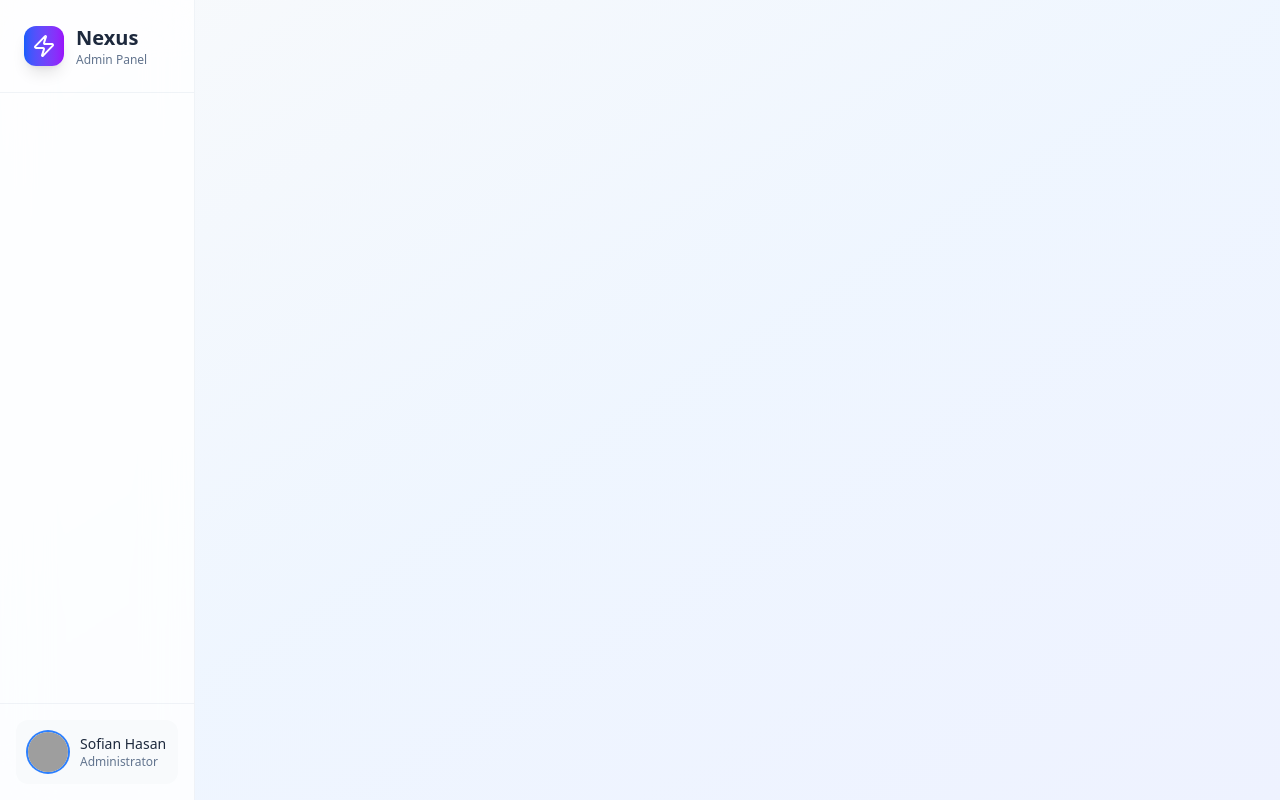
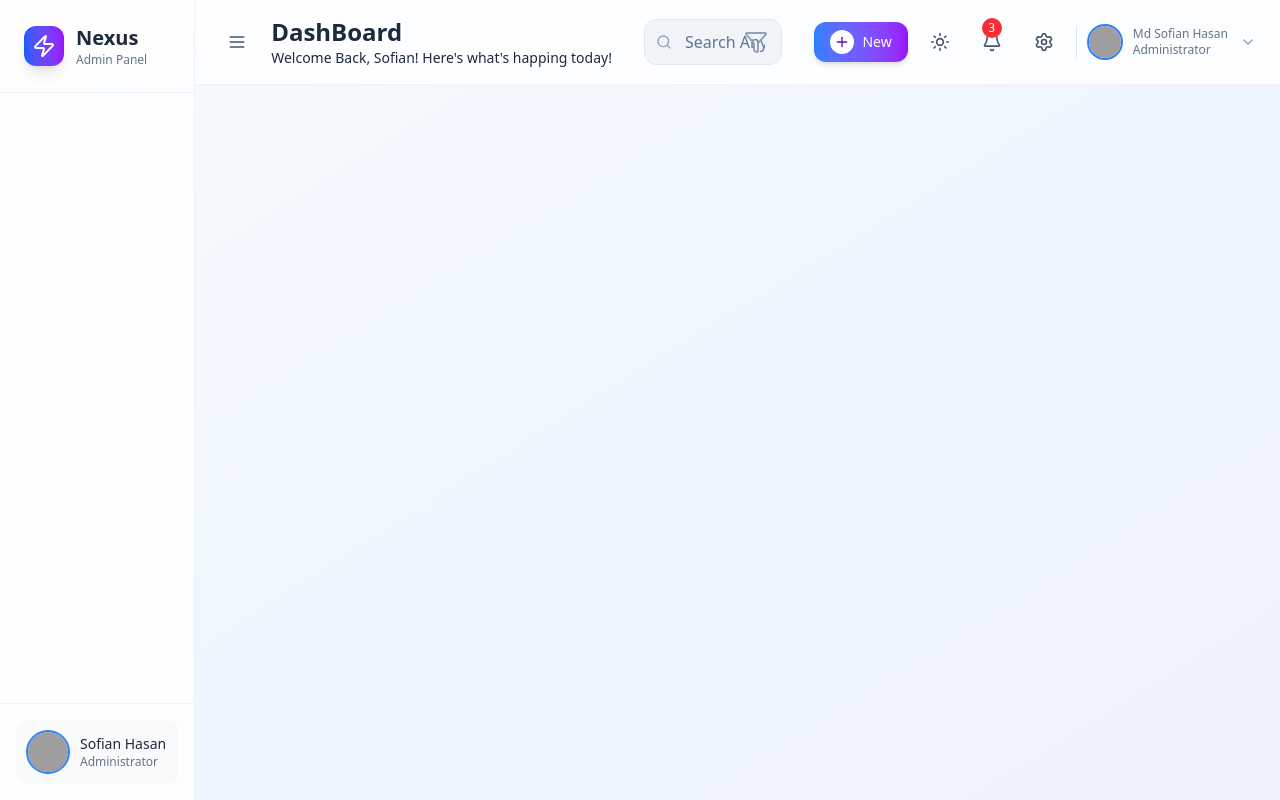
Before and after one commit to marleyDip/React-Admin-Dashboard-Tailwind-CSS, a React (Vite) app: page / in a window 1280 px wide. Built offline with nearby package versions, Linux system fonts and the light colour scheme; grey boxes are pictures that could not be loaded.

Commit message:
Design Header

```diff
--- a/src/App.jsx
+++ b/src/App.jsx
@@ -1,3 +1,4 @@
+import Header from "./components/Layout/Header";
 import Sidebar from "./components/Layout/Sidebar";
 
 function App() {
@@ -5,6 +6,10 @@ function App() {
     <div className="min-h-screen bg-gradient-to-br from-slate-50 via-blue-50 to-indigo-50 dark:from-slate-900 dark:via-slate-800 dark:to-slate-900 transition-all duration-500">
       <div className="flex h-screen overflow-hidden ">
         <Sidebar />
+
+        <div className="flex-1 flex flex-col overflow-hidden">
+          <Header />
+        </div>
       </div>
     </div>
   );
--- a/src/components/Layout/Header.jsx
+++ b/src/components/Layout/Header.jsx
@@ -1,5 +1,116 @@
+import {
+  Bell,
+  ChevronDown,
+  Filter,
+  Menu,
+  Plus,
+  Search,
+  Settings,
+  Sun,
+} from "lucide-react";
+import logo from "../../assets/me.jpg";
+
 function Header() {
-  return <div>Header</div>;
+  return (
+    <div className="px-6 py-4 bg-white/80 dark:bg-slate-900/80 backdrop-blur-xl border-b border-slate-200/50 dark:border-slate-700/50">
+      <div className="flex items-center justify-between">
+        {/* left section */}
+        <div className="flex items-center space-x-4">
+          <button className="p-2 rounded-lg text-slate-600 dark:text-slate-300 hover:bg-slate-100 dark:hover:bg-slate-800 transition-colors">
+            <Menu className="w-5 h-5" />
+          </button>
+
+          <div className="hidden md:block">
+            <h1 className="text-2xl font-bold text-slate-800 dark:text-white">
+              DashBoard
+            </h1>
+
+            <p className="text-sm font-medium text-slate-800 dark:text-white">
+              Welcome Back, Sofian! Here's what's happing today!
+            </p>
+          </div>
+        </div>
+        {/* left section */}
+
+        {/* center */}
+        <div className="flex-1 md:max-w-md sm:max-w-sm max-w-[200px]  mx-8">
+          <div className="relative group">
+            <Search className="w-4 h-4 text-slate-400 absolute left-3 top-1/2 transform -translate-y-1/2 group-hover:scale-125 group-hover:rotate-[360deg] transition-all duration-300" />
+
+            <input
+              type="text"
+              placeholder="Search Anything"
+              className="w-full pl-10 pr-4 py-2.5 bg-slate-100 dark:bg-slate-800 text-slate-800 dark:text-white rounded-xl border border-slate-200 dark:border-slate-700 placeholder-slate-500 focus:ring-2 focus:ring-blue-500 focus:outline-none focus:border-transparent transition-all"
+            />
+
+            <button className="absolute right-2 top-1/2 transform -translate-y-1/2 p-1.5 text-slate-400 hover:text-slate-600 dark:text-slate-300 group-hover:scale-105 group-hover:-translate-x-1 transition-all duration-300">
+              <Filter />
+            </button>
+          </div>
+        </div>
+        {/* center */}
+
+        {/* right */}
+        <div className="flex items-center space-x-3">
+          {/* quick action */}
+          <button className="hidden group lg:flex items-center space-x-2 px-4 py-2 text-white bg-gradient-to-r from-blue-500 to-purple-600 hover:from-blue-600 hover:to-purple-700 rounded-xl shadow-md hover:shadow-lg transform hover:scale-105 transition-all duration-300 cursor-pointer">
+            <div className="p-1 bg-white rounded-full transform group-hover:rotate-[360deg] transition-transform duration-300">
+              <Plus className="text-violet-800 w-4 h-4 font-bold" />
+            </div>
+            <span className="text-sm font-medium transform group-hover:translate-x-1 transition-transform duration-300">
+              New
+            </span>
+          </button>
+          {/* quick action */}
+
+          {/* toggle */}
+          <button className="p-2.5 rounded-xl text-slate-600 dark:text-slate-300 hover:bg-slate-100 dark:hover:bg-slate-800 transition-colors">
+            <Sun className="w-5 h-5" />
+          </button>
+          {/* toggle */}
+
+          {/* notification */}
+          <button className="relative group p-2.5 rounded-xl text-slate-600 dark:text-slate-300 hover:bg-slate-100  hover:dark:bg-slate-800 transition-colors">
+            <Bell className="w-5 h-5" />
+
+            <span className="absolute -top-1 w-5 h-5 bg-red-500 text-white text-xs rounded-full flex items-center justify-center transform group-hover:-translate-y-1">
+              3
+            </span>
+          </button>
+          {/* notification */}
+
+          {/* setting */}
+          <button className="p-2.5 rounded-xl text-slate-600 dark:text-slate-300 hover:bg-slate-100 dark:hover:bg-slate-800 transition-colors">
+            <Settings className="w-5 h-5" />
+          </button>
+          {/* setting */}
+
+          {/* user profile */}
+          <div className="flex items-center space-x-3 pl-3 border-l border-slate-200 dark:border-slate-700">
+            <img
+              src={logo}
+              alt="user"
+              className="w-8 h-8 rounded-full ring-2 ring-blue-500"
+            />
+
+            <div className="hidden md:block">
+              <p className="text-xs font-medium text-slate-500 dark:text-slate-400">
+                Md Sofian Hasan
+              </p>
+
+              <p className="text-xs text-slate-500 dark:text-slate-400">
+                Administrator
+              </p>
+            </div>
+
+            <ChevronDown className="w-4 h-4 text-slate-400" />
+          </div>
+          {/* user profile */}
+        </div>
+        {/* right */}
+      </div>
+    </div>
+  );
 }
 
 export default Header;
```
